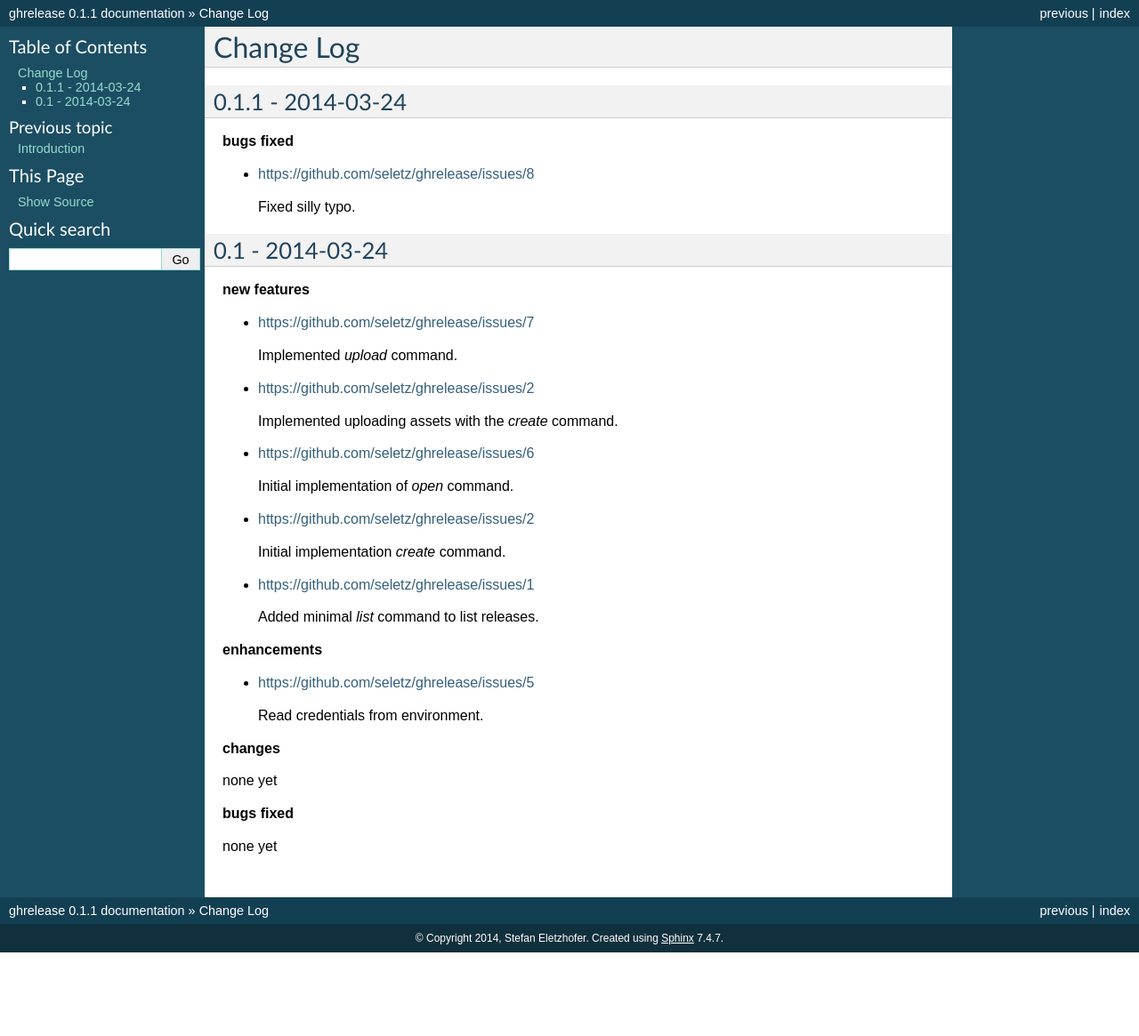
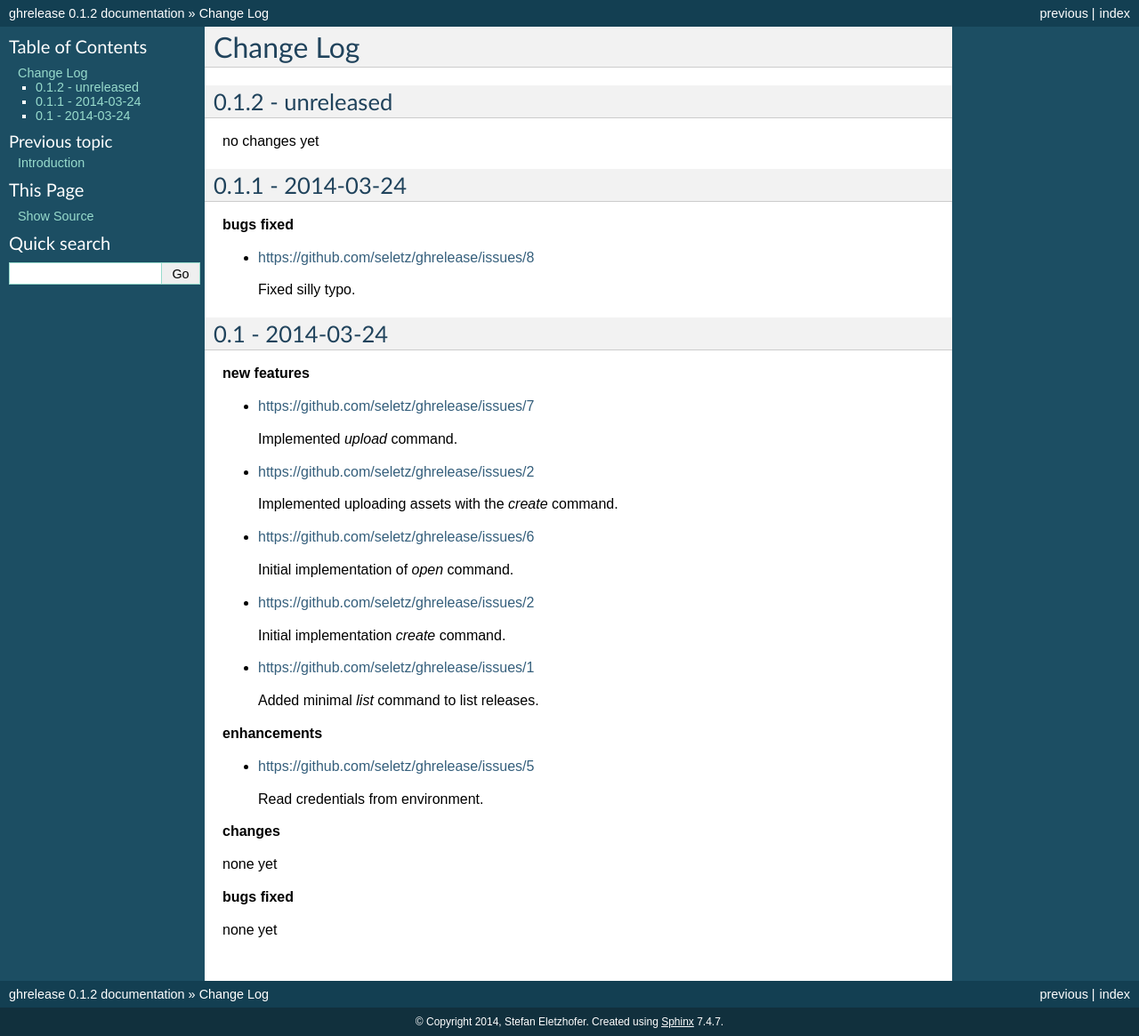
Before and after one commit to seletz/ghrelease, a Sphinx documentation site: the page built from docs/changelog.rst, in a window 1280 px wide. Shown: the whole page at 89% size. Built offline with Sphinx 7.4.7, drawn with Linux system fonts in a browser that asks for light colours; before the commit the page ends 1071 px from its top, so only the background shows below that.

Commit message:
v0.1.2
Signed-off-by: Stefan Eletzhofer <se@nexiles.de>

```diff
--- a/docs/changelog.rst
+++ b/docs/changelog.rst
@@ -1,5 +1,10 @@
 Change Log
 ==========
+
+0.1.2 - unreleased
+------------------
+
+no changes yet
 
 0.1.1 - 2014-03-24
 ------------------
--- a/docs/conf.py
+++ b/docs/conf.py
@@ -56,9 +56,9 @@ copyright = u'2014, Stefan Eletzhofer'
 # built documents.
 #
 # The short X.Y version.
-version = '0.1.1'
+version = '0.1.2'
 # The full version, including alpha/beta/rc tags.
-release = '0.1.1'
+release = '0.1.2'
 
 # The language for content autogenerated by Sphinx. Refer to documentation
 # for a list of supported languages.
```
